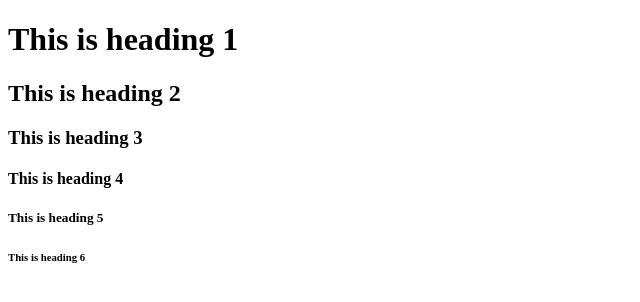
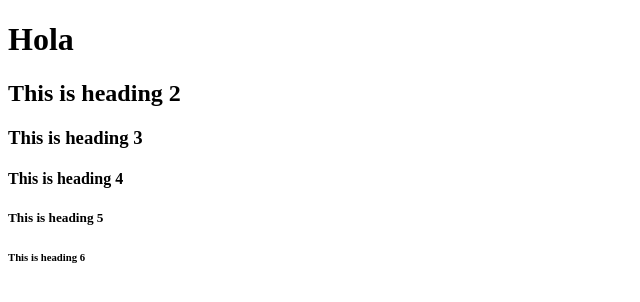
Before and after one commit to agpv95/Portafolio, a plain HTML site: page index.html in a window 1280 px wide. Shown: the whole page, without its empty margins (0-640 px from the left). Drawn offline with Linux system fonts and the light colour scheme.

Commit message:
Update index.html

```diff
--- a/index.html
+++ b/index.html
@@ -2,7 +2,7 @@
 <html>
 <body>
 
-<h1>This is heading 1</h1>
+<h1>Hola</h1>
 <h2>This is heading 2</h2>
 <h3>This is heading 3</h3>
 <h4>This is heading 4</h4>
```
